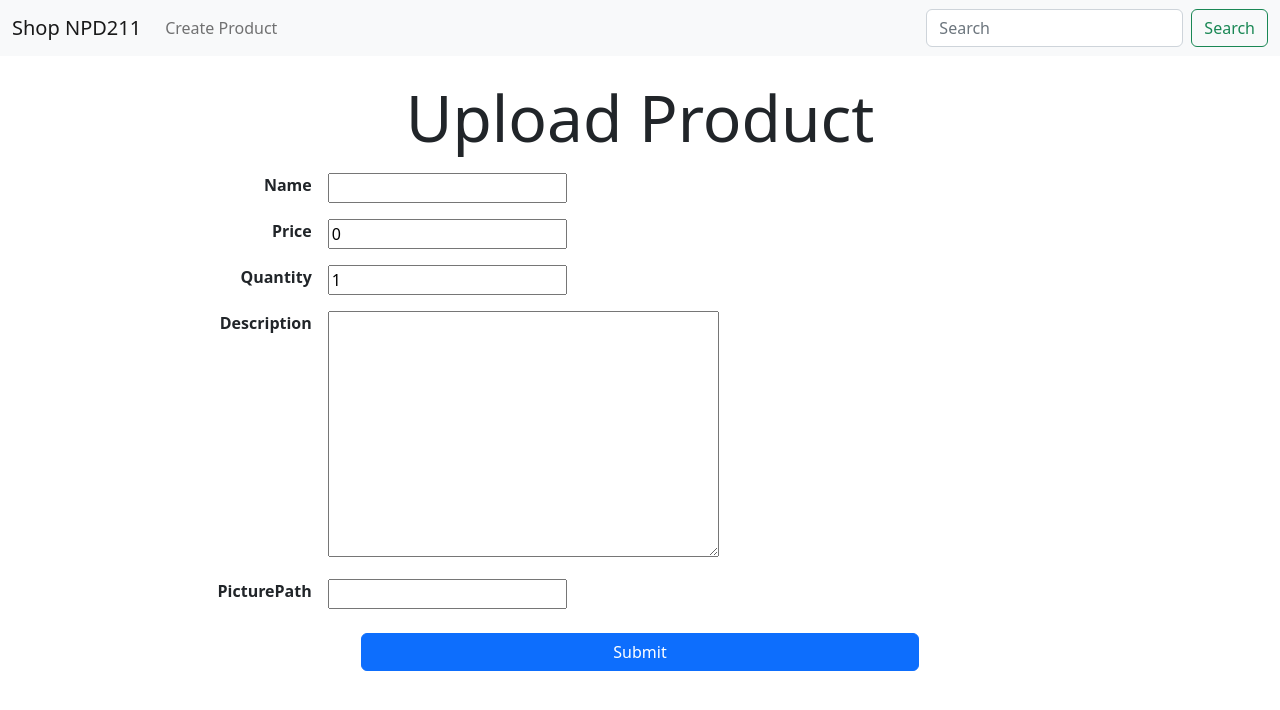
After one commit to vladtymo/Shop-Django-NPD211, a Django app: page /products/create/ in a window 1280 px wide. The commit adds this page. Shown: the top 710 px of the page. Run offline with Django 5.2, Linux system fonts and the light colour scheme.

Commit message:
Implement create and delete product

```diff
--- a/products/models.py
+++ b/products/models.py
@@ -3,9 +3,9 @@ from django.db import models
 # Create your models here.
 class Product(models.Model):
     name = models.CharField(max_length=250)
-    price = models.DecimalField(),
-    quantity = models.IntegerField(default=1),
-    description = models.TextField(max_length=5000, blank=True),
+    price = models.DecimalField(max_digits=19, decimal_places=2, default=0)
+    quantity = models.IntegerField(default=1)
+    description = models.TextField(max_length=5000, blank=True)
     # TODO: use file for picture (pillow library)
     picturePath = models.URLField(blank=True)
 
--- a/products/templates/index.html
+++ b/products/templates/index.html
@@ -1,20 +1,60 @@
 <!DOCTYPE html>
-<html lang="en">
+<html>
 
 <head>
-    <meta charset="UTF-8">
-    <meta name="viewport" content="width=device-width, initial-scale=1.0">
-    <title>Products</title>
+    <title>Books App</title>
+    <link href="https://cdn.jsdelivr.net/npm/bootstrap@5.2.3/dist/css/bootstrap.min.css" rel="stylesheet"
+        integrity="sha384-rbsA2VBKQhggwzxH7pPCaAqO46MgnOM80zW1RWuH61DGLwZJEdK2Kadq2F9CUG65" crossorigin="anonymous">
 </head>
 
 <body>
-    <!-- % tag % ... % endtag % -->
-    <h1>Product Catalog</h1>
-    <ul>
-        {% for i in products %}
-        <li>{{i.name}} - {{i.price}}$</li>
-        {% endfor %}
-    </ul>
+    <nav class="navbar navbar-expand-lg bg-light">
+        <div class="container-fluid">
+            <a class="navbar-brand" href="{% url 'index' %}">Shop NPD211</a>
+            <button class="navbar-toggler" type="button" data-bs-toggle="collapse"
+                data-bs-target="#navbarSupportedContent" aria-controls="navbarSupportedContent" aria-expanded="false"
+                aria-label="Toggle navigation">
+                <span class="navbar-toggler-icon"></span>
+            </button>
+            <div class="collapse navbar-collapse" id="navbarSupportedContent">
+                <ul class="navbar-nav me-auto mb-2 mb-lg-0">
+                    <li class="nav-item">
+                        <a class="nav-link" href="{% url 'create' %}">Create Product</a>
+                    </li>
+                </ul>
+                <form class="d-flex" role="search">
+                    <input class="form-control me-2" type="search" placeholder="Search" aria-label="Search">
+                    <button class="btn btn-outline-success" type="submit">Search</button>
+                </form>
+            </div>
+        </div>
+    </nav>
+    <br>
+    <div class="container">
+        {% block content %}
+        <div class="row row-cols-1 row-cols-sm-2 row-cols-md-3 row-cols-lg-4 g-4">
+            {% for i in products %}
+            <div class="col">
+                <div class="card h-100" style="width: 18rem;">
+                    <img class="card-img-top" src="{{ i.picturePath }}">
+                    <div class="card-body">
+                        <h5 class="card-title">{{ i.name }}</h5>
+                        <p class="card-text">{{ i.price }}$</p>
+                    </div>
+                    <div class="card-footer text-center">
+                        <!-- <p class="card-title">{{i.q}}</p> -->
+                        <!-- <a href="update/{{book.id}}" class="btn btn-warning" id='{{book.id}}'>edit</a> -->
+                        <a href="delete/{{i.id}}" class="btn btn-danger" id='{{i.id}}'>Delete</a>
+                    </div>
+                </div>
+            </div>
+            {% endfor %}
+        </div>
+        {% endblock %}
+    </div>
+    <script src="https://cdn.jsdelivr.net/npm/bootstrap@5.2.3/dist/js/bootstrap.bundle.min.js"
+        integrity="sha384-kenU1KFdBIe4zVF0s0G1M5b4hcpxyD9F7jL+jjXkk+Q2h455rYXK/7HAuoJl+0I4"
+        crossorigin="anonymous"></script>
 </body>
 
 </html>
--- /dev/null
+++ b/products/templates/product_form.html
@@ -0,0 +1,19 @@
+{% extends 'index.html' %}
+{% block content %}
+<div class="text-center">
+    <h1 class="display-3">Upload Product</h1>
+
+    <form method='POST'>
+        {% csrf_token %}
+        <table class="table table-borderless">
+            {% for field in form %}
+            <tr>
+                <th class="text-end">{{field.label}}</th>
+                <td class="text-start">{{ field }}</td>
+            </tr>
+            {% endfor %}
+        </table>
+        <button type="submit" class="btn btn-primary w-50">Submit</button>
+    </form>
+</div>
+{% endblock %}
--- a/products/urls.py
+++ b/products/urls.py
@@ -4,6 +4,9 @@ from products import views
 
 urlpatterns = [
     path('home/', views.home),
-    path('list/', views.index),
-    path('details/<int:id>', views.details)
+    path('details/<int:id>', views.details),
+
+    path('', views.index, name = 'index'),
+    path('create/', views.upload, name = 'create'),
+    path('delete/<int:id>', views.delete, name = 'delete'),
 ]
--- a/products/views.py
+++ b/products/views.py
@@ -1,6 +1,7 @@
 from django.http import HttpResponse
-from django.shortcuts import render
+from django.shortcuts import render, redirect
 
+from products.forms import ProductCreate
 from products.models import Product
 
 # MVC - Model View      Controller
@@ -275,3 +276,27 @@ def details(request, id):
 def index(request):
     products = Product.objects.all
     return render(request, "index.html", {'products': products})
+
+def upload(request):
+    form = ProductCreate()
+
+    if request.method == 'POST':
+      form = ProductCreate(request.POST)
+      if form.is_valid():
+        form.save()
+        return redirect('index')
+      else:
+        return HttpResponse("""your form is wrong, reload on <a href = "{{ url : 'index'}}">reload</a>""")
+    else:
+      return render(request, "product_form.html", {'form': form})
+
+def delete(request, id):
+    product_id = int(id)
+
+    try:
+      product = Product.objects.get(id = product_id)
+    except Product.DoesNotExist:
+      return redirect('index')
+    product.delete()
+
+    return redirect('index')
```
Also changed, not shown: products/migrations/0002_product_description_product_price_product_quantity.py (added).
